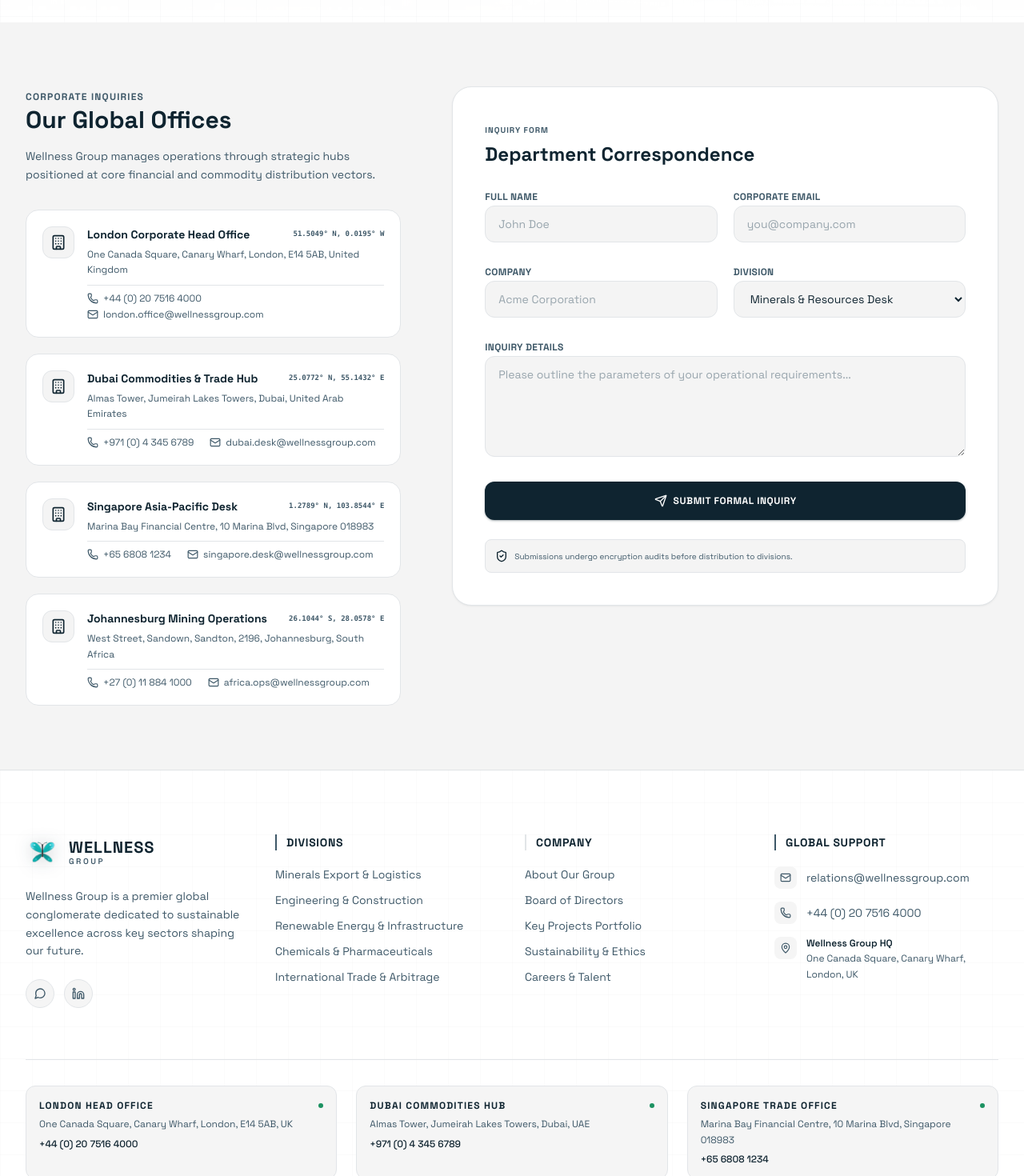
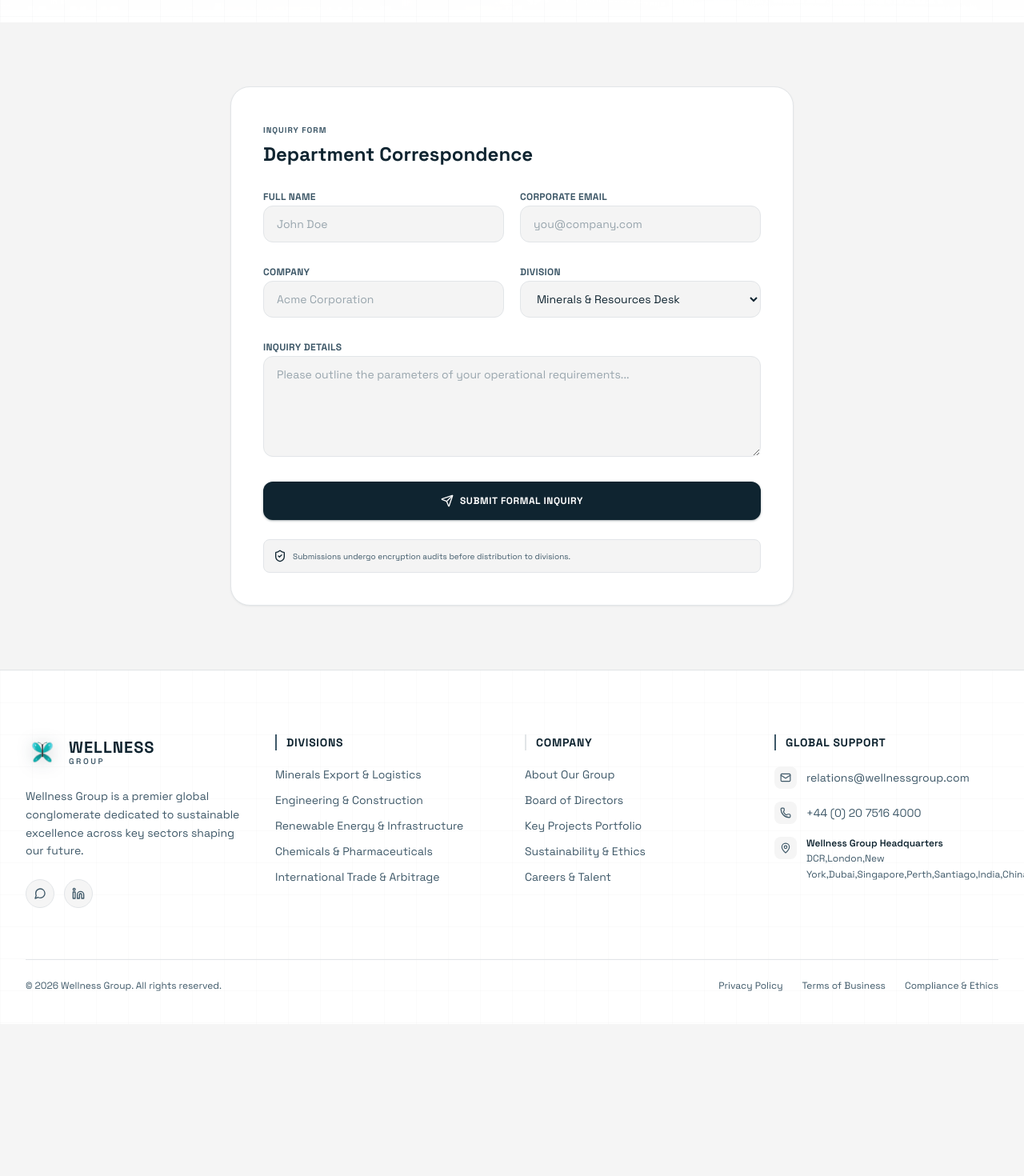
Before and after one commit to rajbapodra-orscope/wellness-group, a Next.js app: page /contact in a window 1280 px wide. Shown: the part 420-1890 px from the top of the page at 80% size. After the commit the page ends 1700 px from the top, so only its background shows below. Built offline with nearby package versions, Linux system fonts and the light colour scheme.

Commit message:
HQ and other changes

```diff
--- a/src/app/contact/page.tsx
+++ b/src/app/contact/page.tsx
@@ -5,15 +5,9 @@ import Navbar from "@/components/Navbar";
 import Footer from "@/components/Footer";
 import AnimatedSection from "@/components/ui/AnimatedSection";
 import ButterflyLogo from "@/components/ui/ButterflyLogo";
-import { Mail, Phone, MapPin, Send, CheckCircle2, ShieldCheck, Building } from "lucide-react";
+import { Send, CheckCircle2, ShieldCheck } from "lucide-react";
 import ParallaxImage from "@/components/ui/ParallaxImage";
 
-const offices = [
-  { city: "London Corporate Head Office", address: "One Canada Square, Canary Wharf, London, E14 5AB, United Kingdom", phone: "+44 (0) 20 7516 4000", email: "london.office@wellnessgroup.com", coords: "51.5049° N, 0.0195° W" },
-  { city: "Dubai Commodities & Trade Hub", address: "Almas Tower, Jumeirah Lakes Towers, Dubai, United Arab Emirates", phone: "+971 (0) 4 345 6789", email: "dubai.desk@wellnessgroup.com", coords: "25.0772° N, 55.1432° E" },
-  { city: "Singapore Asia-Pacific Desk", address: "Marina Bay Financial Centre, 10 Marina Blvd, Singapore 018983", phone: "+65 6808 1234", email: "singapore.desk@wellnessgroup.com", coords: "1.2789° N, 103.8544° E" },
-  { city: "Johannesburg Mining Operations", address: "West Street, Sandown, Sandton, 2196, Johannesburg, South Africa", phone: "+27 (0) 11 884 1000", email: "africa.ops@wellnessgroup.com", coords: "26.1044° S, 28.0578° E" },
-];
 
 export default function Contact() {
   const [form, setForm] = useState({ name: "", email: "", company: "", department: "Minerals & Trade", message: "" });
@@ -56,49 +50,10 @@ export default function Contact() {
       </section>
 
       <section className="py-20 bg-[#F4F4F4]">
-        <div className="max-w-7xl mx-auto px-6 lg:px-8">
-          <div className="grid grid-cols-1 lg:grid-cols-12 gap-16 items-start">
-
-            {/* Offices */}
-            <div className="lg:col-span-5 space-y-8">
-              <AnimatedSection direction="right" className="space-y-4">
-                <span className="text-xs font-bold uppercase tracking-widest text-[#3E5868]">Corporate Inquiries</span>
-                <h2 className="text-2xl sm:text-3xl font-bold text-[#0F2430]">Our Global Offices</h2>
-                <p className="text-sm text-[#3E5868] leading-relaxed">
-                  Wellness Group manages operations through strategic hubs positioned at core financial and commodity distribution vectors.
-                </p>
-              </AnimatedSection>
-
-              <div className="space-y-5">
-                {offices.map((office, idx) => (
-                  <AnimatedSection key={idx} direction="up" delay={idx * 0.08}
-                    className="p-5 rounded-2xl bg-white border border-[#E2E5E8] hover:border-[#3E5868] hover:shadow-md transition-all flex gap-4">
-                    <div className="w-10 h-10 rounded-xl bg-[#F4F4F4] border border-[#E2E5E8] flex items-center justify-center text-[#0F2430] flex-shrink-0">
-                      <Building className="w-5 h-5" />
-                    </div>
-                    <div className="space-y-1.5 flex-1">
-                      <h4 className="text-sm font-bold text-[#0F2430] flex items-center justify-between">
-                        <span>{office.city}</span>
-                        <span className="text-[9px] text-[#3E5868] font-mono">{office.coords}</span>
-                      </h4>
-                      <p className="text-xs text-[#3E5868] leading-relaxed">{office.address}</p>
-                      <div className="flex flex-wrap gap-x-5 gap-y-1 text-xs text-[#3E5868] border-t border-[#E2E5E8] pt-2 mt-2">
-                        <a href={`tel:${office.phone.replace(/[^0-9+]/g, "")}`} className="flex items-center gap-1.5 hover:text-[#0F2430] transition-colors">
-                          <Phone className="w-3.5 h-3.5 text-[#3E5868]" />{office.phone}
-                        </a>
-                        <a href={`mailto:${office.email}`} className="flex items-center gap-1.5 hover:text-[#0F2430] transition-colors">
-                          <Mail className="w-3.5 h-3.5 text-[#3E5868]" />{office.email}
-                        </a>
-                      </div>
-                    </div>
-                  </AnimatedSection>
-                ))}
-              </div>
-            </div>
-
-            {/* Form */}
-            <div className="lg:col-span-7">
-              <AnimatedSection direction="left" className="bg-white p-6 sm:p-10 rounded-3xl border border-[#E2E5E8] shadow-sm shadow-[#0F2430]/5">
+        <div className="max-w-3xl mx-auto px-6 lg:px-8">
+          {/* Form */}
+          <div>
+              <AnimatedSection direction="up" className="bg-white p-6 sm:p-10 rounded-3xl border border-[#E2E5E8] shadow-sm shadow-[#0F2430]/5">
                 {submitted ? (
                   <div className="py-12 text-center space-y-6 flex flex-col items-center">
                     <CheckCircle2 className="w-16 h-16 text-[#168F5D] animate-bounce" />
@@ -165,7 +120,6 @@ export default function Contact() {
                   </form>
                 )}
               </AnimatedSection>
-            </div>
           </div>
         </div>
       </section>
--- a/src/app/leadership/page.tsx
+++ b/src/app/leadership/page.tsx
@@ -58,7 +58,7 @@ export default function Leadership() {
               <div className="h-px bg-white/20" />
               <div className="flex items-center justify-between">
                 <div>
-                  <h4 className="text-sm font-bold text-white">Dr. Vikram Seth</h4>
+                  <h4 className="text-sm font-bold text-white">Gunendra Mehta</h4>
                   <span className="text-xs text-[#E2E5E8]">Group Executive Chairman</span>
                 </div>
                 <ButterflyLogo size={40} className="opacity-40" />
--- a/src/components/Footer.tsx
+++ b/src/components/Footer.tsx
@@ -21,23 +21,6 @@ const companyLinks = [
   { name: "Careers & Talent", href: "/careers" },
 ];
 
-const officeLocations = [
-  {
-    city: "London Head Office",
-    address: "One Canada Square, Canary Wharf, London, E14 5AB, UK",
-    phone: "+44 (0) 20 7516 4000",
-  },
-  {
-    city: "Dubai Commodities Hub",
-    address: "Almas Tower, Jumeirah Lakes Towers, Dubai, UAE",
-    phone: "+971 (0) 4 345 6789",
-  },
-  {
-    city: "Singapore Trade Office",
-    address: "Marina Bay Financial Centre, 10 Marina Blvd, Singapore 018983",
-    phone: "+65 6808 1234",
-  },
-];
 
 export default function Footer() {
   const currentYear = new Date().getFullYear();
@@ -155,31 +138,12 @@ export default function Footer() {
                   <MapPin className="w-3.5 h-3.5 text-[#3E5868]" />
                 </div>
                 <div>
-                  <span className="font-semibold text-[#0F2430] text-xs block">Wellness Group HQ</span>
-                  <p className="text-xs mt-0.5 leading-relaxed">One Canada Square, Canary Wharf, London, UK</p>
+                  <span className="font-semibold text-[#0F2430] text-xs block">Wellness Group Headquarters</span>
+                  <p className="text-xs mt-0.5 leading-relaxed">DCR,London,New York,Dubai,Singapore,Perth,Santiago,India,China</p>
                 </div>
               </div>
             </div>
           </div>
-        </div>
-
-        <div className="h-px bg-[#E2E5E8] my-8" />
-
-        {/* Office Highlights */}
-        <div className="grid grid-cols-1 md:grid-cols-3 gap-6 mb-10">
-          {officeLocations.map((loc) => (
-            <div
-              key={loc.city}
-              className="p-4 rounded-xl bg-[#F5F5F5] border border-[#E2E5E8] hover:border-[#0F2430]/20 hover:bg-white transition-all duration-300"
-            >
-              <h5 className="text-xs font-bold uppercase tracking-widest text-[#0F2430] mb-1.5 flex items-center justify-between">
-                <span>{loc.city}</span>
-                <span className="w-1.5 h-1.5 rounded-full bg-[#168F5D] animate-pulse" />
-              </h5>
-              <p className="text-xs text-[#3E5868] leading-relaxed mb-1.5">{loc.address}</p>
-              <p className="text-xs font-medium text-[#0F2430]">{loc.phone}</p>
-            </div>
-          ))}
         </div>
 
         <div className="h-px bg-[#E2E5E8] my-6" />
```
